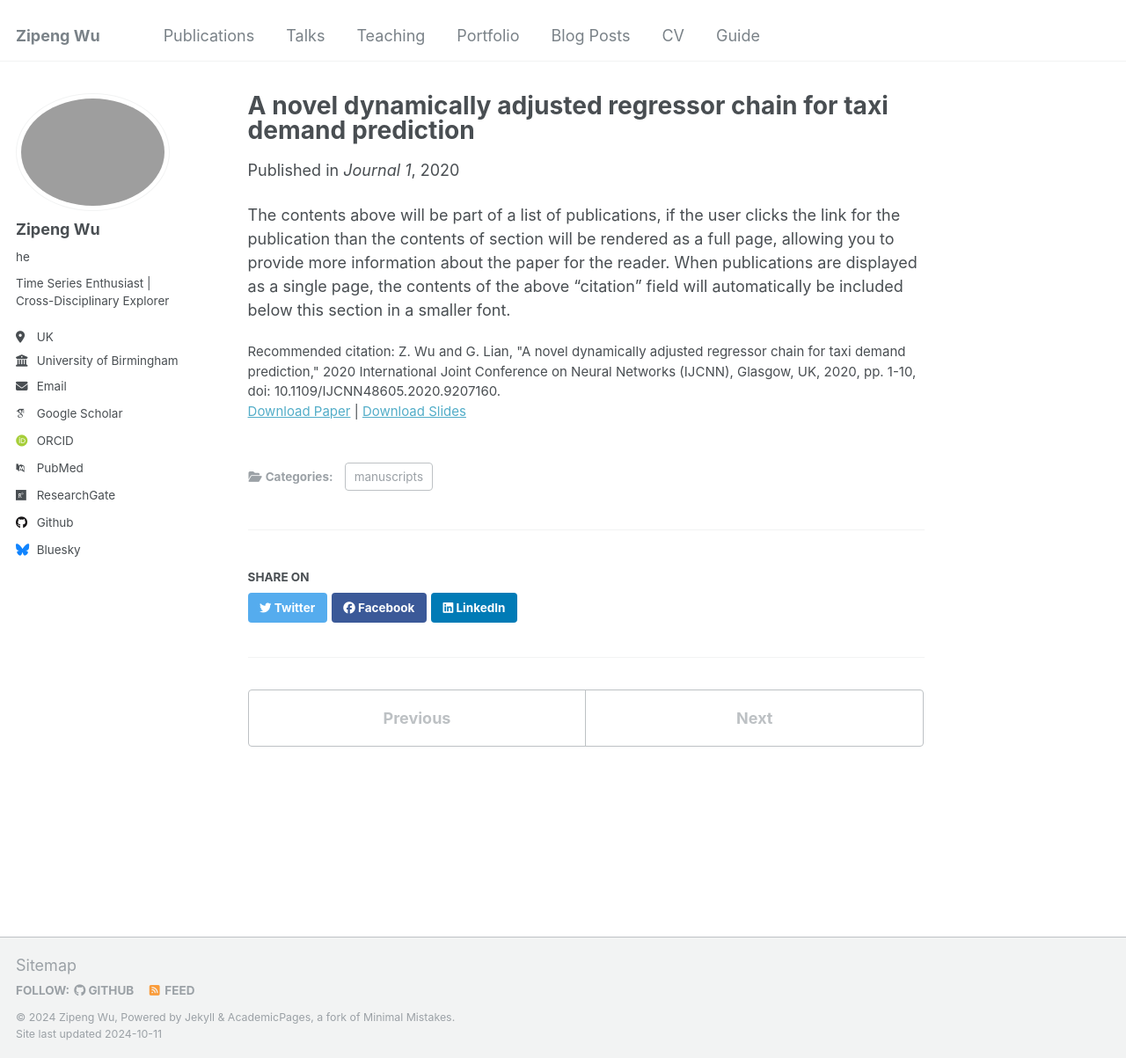
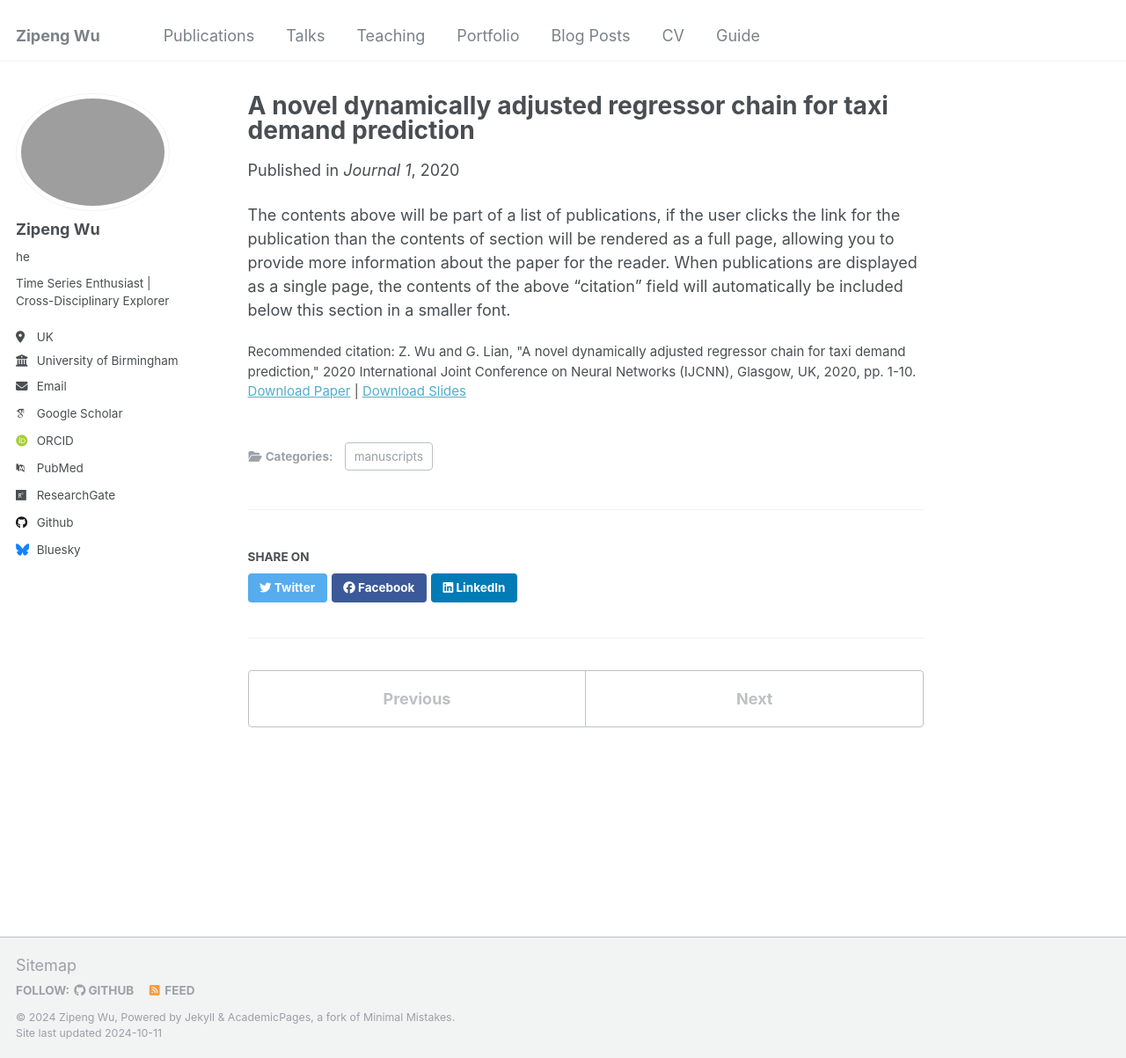
Before and after one commit to WuzipengYL/ZipengWu.github.io, a Jekyll site: the page built from _publications/2020-07-19-paper-title-number-1.md, in a window 1280 px wide and 1203 px high. Shown: the whole window at 88% size. Built offline with Jekyll 4.4.1, drawn with Linux system fonts in a browser that asks for light colours; some web fonts are replaced.

Commit message:
Update 2020-07-19-paper-title-number-1.md

```diff
--- a/_publications/2020-07-19-paper-title-number-1.md
+++ b/_publications/2020-07-19-paper-title-number-1.md
@@ -8,7 +8,8 @@ date: 2020-10-01
 venue: 'Journal 1'
 slidesurl: 'http://academicpages.github.io/files/slides1.pdf'
 paperurl: 'https://ieeexplore.ieee.org/abstract/document/9207160'
-citation: 'Z. Wu and G. Lian, "A novel dynamically adjusted regressor chain for taxi demand prediction," 2020 International Joint Conference on Neural Networks (IJCNN), Glasgow, UK, 2020, pp. 1-10, doi: 10.1109/IJCNN48605.2020.9207160.'
+citation: 'Z. Wu and G. Lian, "A novel dynamically adjusted regressor chain for taxi demand prediction," 2020 International Joint Conference on Neural Networks (IJCNN), Glasgow, UK, 2020, pp. 1-10.'
 ---
 
+
 The contents above will be part of a list of publications, if the user clicks the link for the publication than the contents of section will be rendered as a full page, allowing you to provide more information about the paper for the reader. When publications are displayed as a single page, the contents of the above "citation" field will automatically be included below this section in a smaller font.
```
